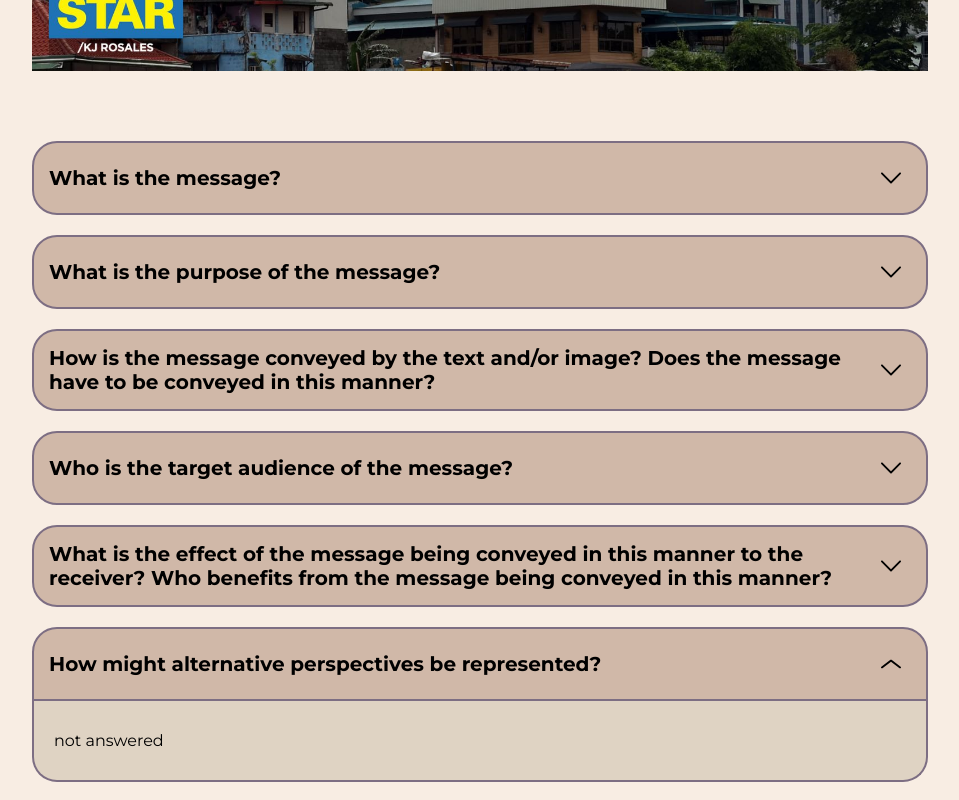
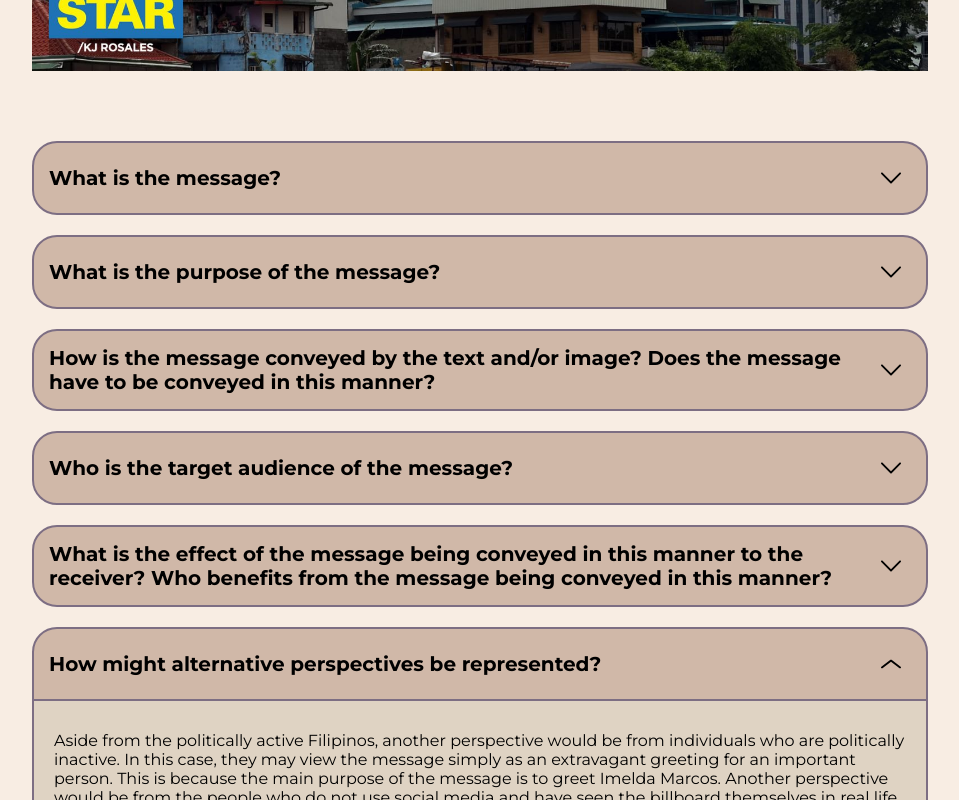
Before and after one commit to waleedlugod/Imeldific-Greeting, a React (Create React App) app: page / in a window 1280 px wide. Both pictures are taken after a click on the button "How might alternative perspectives be represented?". Shown: the part 771-1571 px from the top of the page, without its empty margins (160-1119 px from the left). Built offline with nearby package versions, Linux system fonts and the light colour scheme.

Commit message:
added asnswer 6

```diff
--- a/src/components/A6.js
+++ b/src/components/A6.js
@@ -3,7 +3,20 @@ import React from "react";
 function A6() {
 	return (
 		<div className="answer-container">
-			<p>not answered</p>
+			<p>
+				Aside from the politically active Filipinos, another perspective would
+				be from individuals who are politically inactive. In this case, they may
+				view the message simply as an extravagant greeting for an important
+				person. This is because the main purpose of the message is to greet
+				Imelda Marcos. Another perspective would be from the people who do not
+				use social media and have seen the billboard themselves in real life. In
+				this case, they may actually not pay attention to every detail of the
+				message. They may not notice the spelling error or not be aware of the
+				fact that the image used to depict Imelda Marcos is from the “The
+				Kingmaker”. Since they do not delve deeper into the details, a Marcos
+				supporter who sees this billboard may actually approve and appreciate
+				the billboard greeting.
+			</p>
 		</div>
 	);
 }
```
